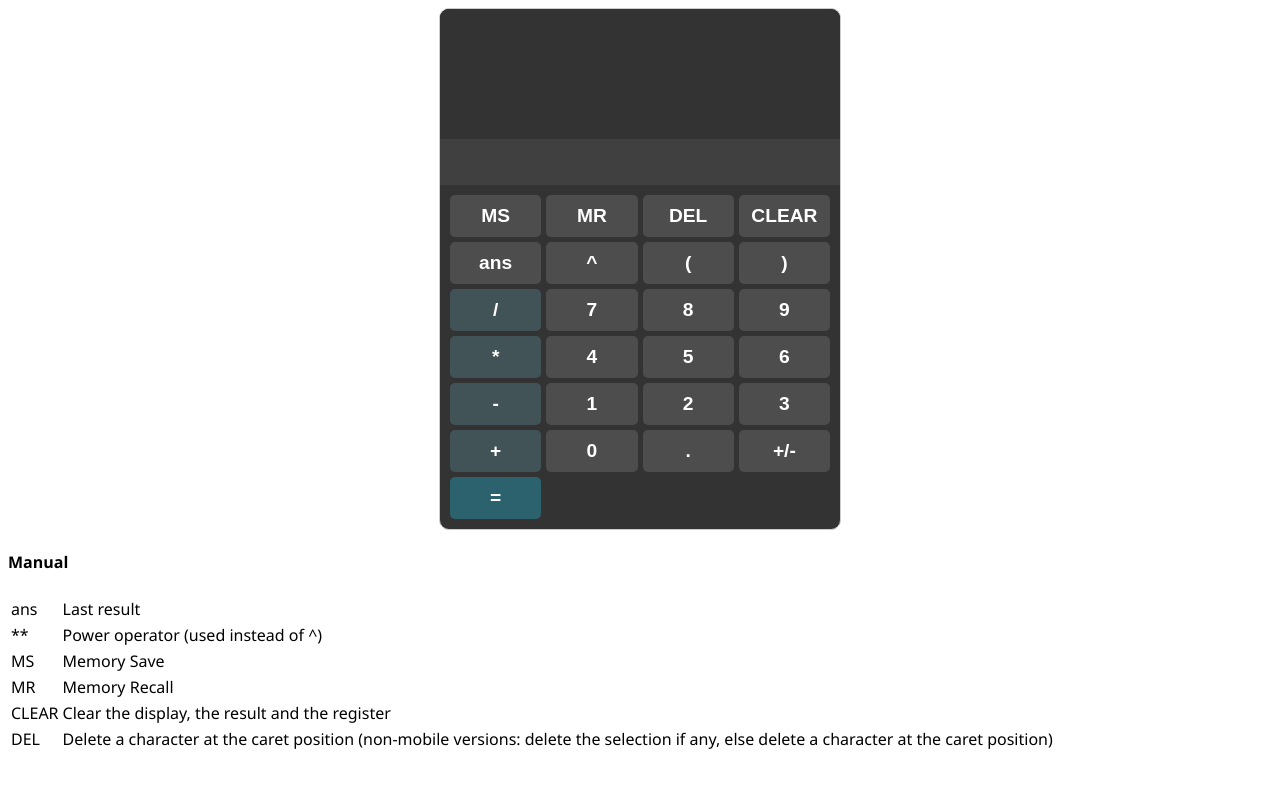
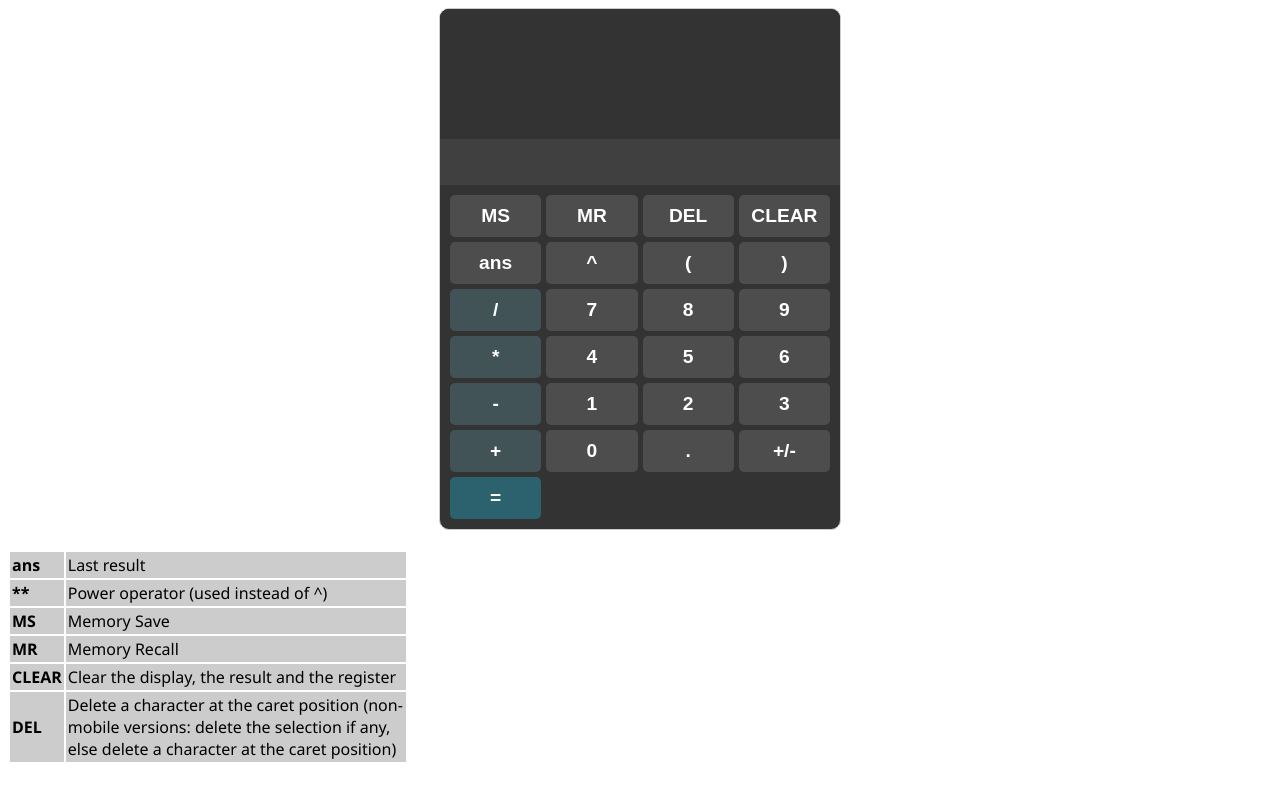
Before and after one commit to apostl87/web-calculator, a website: page index.html in a window 1280 px wide. Drawn offline with nearby package versions, Linux system fonts and the light colour scheme.

Commit message:
Finished manual style

```diff
--- a/css/style.css
+++ b/css/style.css
@@ -134,3 +134,20 @@ body {
 .btn-calc:active {
     background-color: hsl(191, 44%, 60%);
 }
+
+#manual {
+    max-width: 400px;
+}
+
+#manual td {
+    background-color: hsl(0, 0%, 80%);
+    padding: 2px;
+}
+
+.manual-table {
+    padding-top: 20px
+}
+
+.manual-key {
+    font-weight: bold;
+}
--- a/js/index.js
+++ b/js/index.js
@@ -200,10 +200,12 @@ function getManualTableContainer() {
     }
     return result;
 }
-manual.innerHTML = `<h4>Manual</h4>
-<table class="manual">
-    ${getManualTableContainer()}
-</table>`
+manual.innerHTML = `
+<div id="manual">
+    <table class="manual manual-table" align="center">
+        ${getManualTableContainer()}
+    </table>
+</div>`
 
 // General program behavior
 function keepSanity() {
```
Also changed, not shown: index.html (+4 -0 lines).
